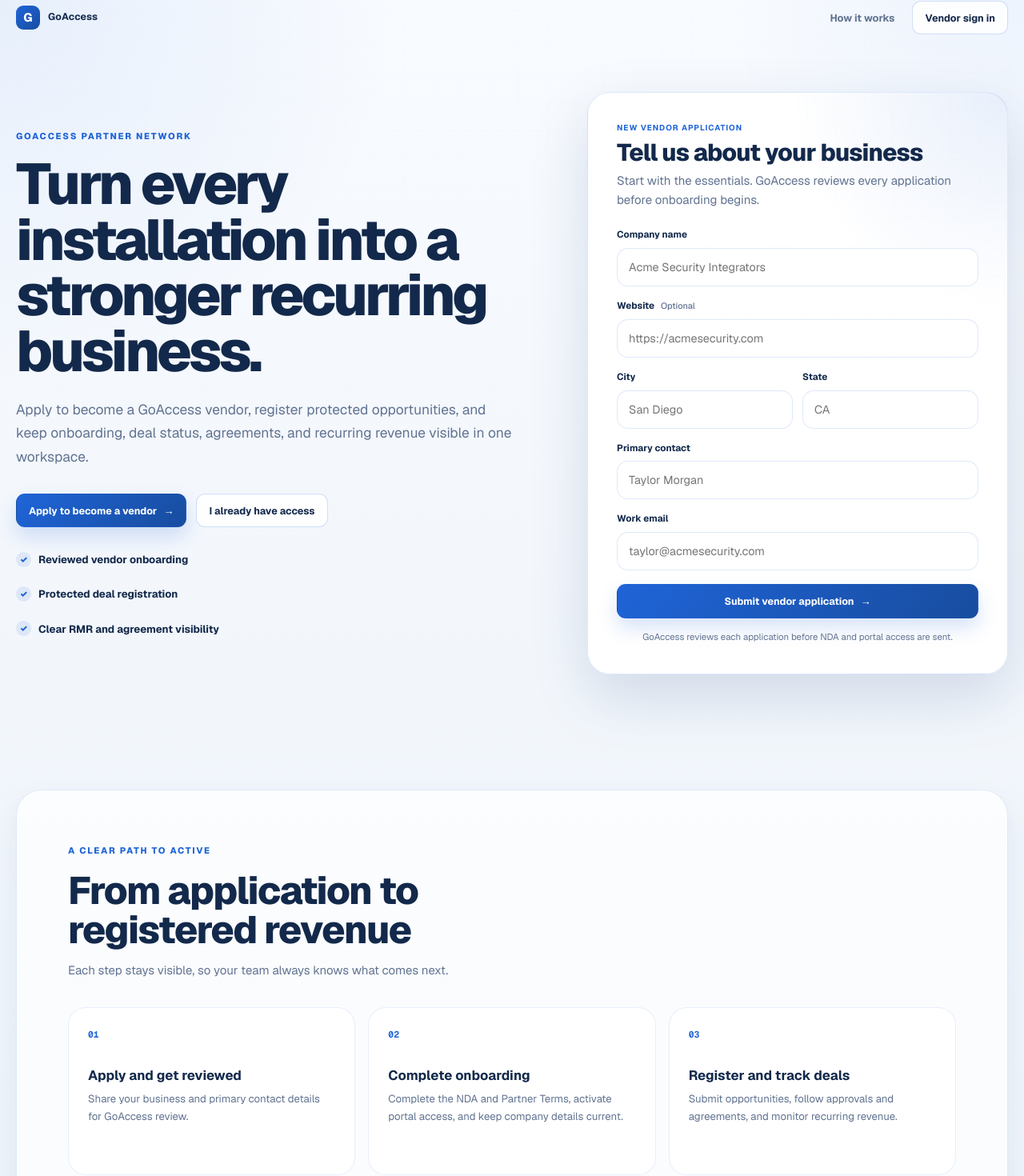
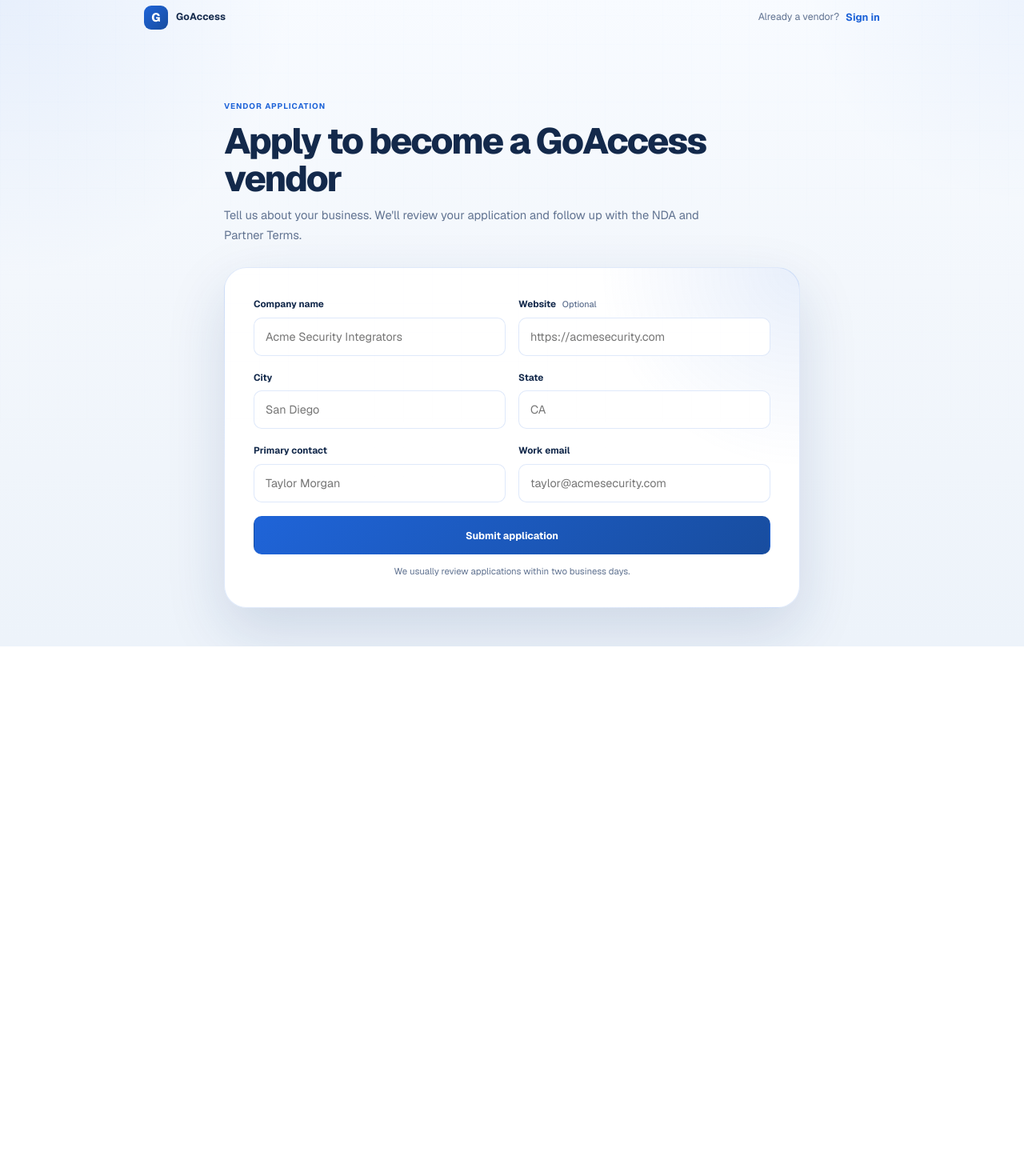
Before and after one commit to Brandonoswalt18-bot/PRM, a Next.js app: page / in a window 1280 px wide. Shown: the part 17-1487 px from the top of the page at 80% size. After the commit the page ends 825 px from the top, so only its background shows below. Built offline with nearby package versions, Linux system fonts and the light colour scheme.

Commit message:
Simplify public application and login UI

```diff
--- a/app/globals.css
+++ b/app/globals.css
@@ -290,6 +290,98 @@ span {
 .public-nav > a:not(.button):hover,
 .public-nav > a:not(.button):focus-visible {
   color: var(--ink);
+}
+
+.public-application-shell {
+  --max: 920px;
+  min-height: 100dvh;
+  padding-bottom: 48px;
+}
+
+.public-application-shell .topbar {
+  margin-top: 24px;
+}
+
+.public-application-shell .public-nav {
+  gap: 8px;
+  color: var(--muted);
+  font-size: 0.82rem;
+}
+
+.public-application-shell .public-nav a {
+  color: var(--signal);
+}
+
+.public-application-main {
+  display: grid;
+  gap: 28px;
+  width: min(720px, 100%);
+  margin: clamp(56px, 8vw, 88px) auto 0;
+}
+
+.public-application-intro {
+  display: grid;
+  gap: 10px;
+}
+
+.public-application-intro .access-label {
+  margin-bottom: 2px;
+}
+
+.public-application-intro h1 {
+  max-width: none;
+  font-size: clamp(2rem, 5vw, 3rem);
+  line-height: 1.05;
+  letter-spacing: -0.045em;
+}
+
+.public-application-intro p {
+  max-width: 620px;
+  margin: 0;
+  color: var(--muted);
+  font-size: 0.98rem;
+  line-height: 1.65;
+}
+
+.public-application-card-simple {
+  padding: 32px;
+  border-color: var(--line-strong);
+  border-radius: 20px;
+  background: #fff;
+  box-shadow: 0 10px 30px rgba(22, 55, 112, 0.07);
+}
+
+.vendor-application-form {
+  gap: 18px;
+}
+
+.vendor-application-fields {
+  display: grid;
+  grid-template-columns: repeat(2, minmax(0, 1fr));
+  gap: 18px 16px;
+}
+
+.vendor-application-form .public-form-field {
+  gap: 7px;
+}
+
+.vendor-application-form .public-form-field input {
+  min-height: 48px;
+  border-radius: 10px;
+  background: #fff;
+}
+
+.vendor-application-form > .button {
+  min-height: 48px;
+  border-radius: 10px;
+  box-shadow: none;
+}
+
+.vendor-application-form .form-message {
+  min-height: 0;
+  margin: -2px 0 0;
+  color: var(--muted);
+  line-height: 1.5;
 }
 
 .public-main {
@@ -3518,6 +3610,91 @@ li + li {
   font-size: 0.76rem;
 }
 
+.auth-login-shell {
+  min-height: 100dvh;
+  padding: 32px 20px;
+  background: #f7f8fa;
+}
+
+.auth-login-layout {
+  display: block;
+  width: min(430px, 100%);
+  overflow: visible;
+  border: 0;
+  border-radius: 0;
+  background: transparent;
+  box-shadow: none;
+}
+
+.auth-login-card {
+  display: grid;
+  align-content: start;
+  padding: 36px;
+  border: 1px solid var(--line-strong);
+  border-radius: 18px;
+  background: #fff;
+  box-shadow: 0 8px 24px rgba(22, 55, 112, 0.06);
+}
+
+.auth-login-brand {
+  justify-self: start;
+  margin-bottom: 44px;
+  color: var(--ink);
+  text-decoration: none;
+}
+
+.auth-login-brand .brand-mark {
+  width: 32px;
+  height: 32px;
+  border-radius: 9px;
+  box-shadow: none;
+}
+
+.auth-login-card .login-card-heading {
+  gap: 6px;
+}
+
+.auth-login-card .login-card-heading h1 {
+  max-width: none;
+  font-size: 1.75rem;
+  line-height: 1.15;
+  letter-spacing: -0.035em;
+}
+
+.auth-login-card .login-form {
+  gap: 16px;
+  margin: 28px 0 12px;
+}
+
+.auth-login-card .login-input {
+  min-height: 48px;
+  border-radius: 10px;
+  background: #fff;
+}
+
+.auth-login-card .login-submit {
+  min-height: 48px;
+  border-radius: 10px;
+}
+
+.auth-login-card .form-message {
+  min-height: 0;
+  margin: 2px 0 0;
+  font-size: 0.78rem;
+  line-height: 1.5;
+}
+
+.auth-login-card .login-footer {
+  padding-top: 18px;
+  border-top: 1px solid var(--line);
+}
+
+.auth-login-card .login-reset-link {
+  margin-top: 12px;
+  color: var(--muted);
+  font-weight: 600;
+}
+
 @media (max-width: 960px) {
   .public-hero {
     grid-template-columns: 1fr;
@@ -3566,8 +3743,40 @@ li + li {
 }
 
 @media (max-width: 760px) {
+  .public-application-shell {
+    width: min(100% - 28px, var(--max));
+    padding-bottom: 32px;
+  }
+
+  .public-application-shell .topbar {
+    margin-top: 18px;
+  }
+
+  .public-application-shell .public-nav > span {
+    display: none;
+  }
+
+  .public-application-main {
+    gap: 24px;
+    margin-top: 44px;
+  }
+
+  .public-application-intro h1 {
+    font-size: clamp(2rem, 10vw, 2.65rem);
+  }
+
+  .public-application-card-simple {
+    padding: 24px;
+    border-radius: 18px;
+  }
+
+  .vendor-application-fields {
+    grid-template-columns: 1fr;
+    gap: 16px;
+  }
+
   .public-nav > a:not(.button) {
-    display: none;
+    display: inline-flex;
   }
 
   .public-hero {
@@ -3634,6 +3843,23 @@ li + li {
 
   .login-footer > * {
     width: auto;
+  }
+
+  .auth-login-shell {
+    padding: 20px 14px;
+  }
+
+  .auth-login-layout {
+    border-radius: 0;
+  }
+
+  .auth-login-card {
+    padding: 30px 24px;
+    border-radius: 16px;
+  }
+
+  .auth-login-brand {
+    margin-bottom: 36px;
   }
 }
 
--- a/components/marketing/demo-request-form.tsx
+++ b/components/marketing/demo-request-form.tsx
@@ -78,7 +78,8 @@ export function DemoRequestForm() {
   }
 
   return (
-    <form className="cta-form" onSubmit={handleSubmit}>
+    <form className="cta-form vendor-application-form" onSubmit={handleSubmit}>
+      <div className="vendor-application-fields">
         <label className="form-field public-form-field" htmlFor="vendor-company-name">
           <span>Company name</span>
           <input
@@ -106,7 +107,6 @@ export function DemoRequestForm() {
             onFocus={() => trackEvent("vendor_application_field_focused", { field: "website" })}
           />
         </label>
-      <div className="inline-form-grid">
         <label className="form-field public-form-field" htmlFor="vendor-city">
           <span>City</span>
           <input
@@ -135,7 +135,6 @@ export function DemoRequestForm() {
             required
           />
         </label>
-      </div>
         <label className="form-field public-form-field" htmlFor="vendor-contact-name">
           <span>Primary contact</span>
           <input
@@ -168,9 +167,9 @@ export function DemoRequestForm() {
             required
           />
         </label>
+      </div>
       <button className="button button-primary" type="submit" disabled={status === "submitting"}>
-        <span>{status === "submitting" ? "Submitting..." : "Submit vendor application"}</span>
-        {status !== "submitting" ? <span aria-hidden="true" className="button-arrow">→</span> : null}
+        {status === "submitting" ? "Submitting..." : "Submit application"}
       </button>
       <p
         className={`form-message ${
@@ -178,7 +177,7 @@ export function DemoRequestForm() {
         } ${status === "error" ? "form-message-error" : ""}`.trim()}
         aria-live="polite"
       >
-        {message || "GoAccess reviews each application before NDA and portal access are sent."}
+        {message || "We usually review applications within two business days."}
       </p>
     </form>
   );
--- a/components/marketing/marketing-page.tsx
+++ b/components/marketing/marketing-page.tsx
@@ -3,85 +3,32 @@ import { DemoRequestForm } from "@/components/marketing/demo-request-form";
 
 export function MarketingPage() {
   return (
-    <div className="site-shell public-shell">
+    <div className="site-shell public-shell public-application-shell">
       <header className="topbar topbar-minimal">
         <Link className="brand brand-light" href="/">
           <span className="brand-mark brand-mark-light">G</span>
           <span className="brand-text">GoAccess</span>
         </Link>
         <nav aria-label="Public navigation" className="public-nav">
-          <a href="#how-it-works">How it works</a>
-          <Link className="button button-secondary" href="/login">
-            Vendor sign in
-          </Link>
+          <span>Already a vendor?</span>
+          <Link href="/login">Sign in</Link>
         </nav>
       </header>
 
-      <main className="public-main">
-        <section className="public-hero">
-          <div className="public-hero-copy">
-            <span className="eyebrow">GOACCESS PARTNER NETWORK</span>
-            <h1>Turn every installation into a stronger recurring business.</h1>
-            <p className="public-lede">
-              Apply to become a GoAccess vendor, register protected opportunities, and keep onboarding,
-              deal status, agreements, and recurring revenue visible in one workspace.
-            </p>
-            <div className="public-hero-actions">
-              <a className="button button-primary" href="#application">
-                Apply to become a vendor
-                <span aria-hidden="true" className="button-arrow">→</span>
-              </a>
-              <Link className="button button-ghost" href="/login">
-                I already have access
-              </Link>
-            </div>
-            <ul className="public-proof-list" aria-label="Portal benefits">
-              <li>Reviewed vendor onboarding</li>
-              <li>Protected deal registration</li>
-              <li>Clear RMR and agreement visibility</li>
-            </ul>
-          </div>
-
-          <article aria-labelledby="application-title" className="public-application-card" id="application">
-            <div className="public-application-heading">
-              <span className="access-label">New vendor application</span>
-              <h2 id="application-title">Tell us about your business</h2>
-              <p>Start with the essentials. GoAccess reviews every application before onboarding begins.</p>
-            </div>
-            <DemoRequestForm />
-          </article>
+      <main className="public-application-main">
+        <section className="public-application-intro">
+          <span className="access-label">Vendor application</span>
+          <h1>Apply to become a GoAccess vendor</h1>
+          <p>
+            Tell us about your business. We&apos;ll review your application and follow up with the NDA and Partner Terms.
+          </p>
         </section>
 
-        <section aria-labelledby="process-title" className="public-process" id="how-it-works">
-          <div className="public-section-heading">
-            <span className="eyebrow">A CLEAR PATH TO ACTIVE</span>
-            <h2 id="process-title">From application to registered revenue</h2>
-            <p>Each step stays visible, so your team always knows what comes next.</p>
-          </div>
-          <div className="public-process-grid">
-            <article>
-              <span>01</span>
-              <h3>Apply and get reviewed</h3>
-              <p>Share your business and primary contact details for GoAccess review.</p>
-            </article>
-            <article>
-              <span>02</span>
-              <h3>Complete onboarding</h3>
-              <p>Complete the NDA and Partner Terms, activate portal access, and keep company details current.</p>
-            </article>
-            <article>
-              <span>03</span>
-              <h3>Register and track deals</h3>
-              <p>Submit opportunities, follow approvals and agreements, and monitor recurring revenue.</p>
-            </article>
-          </div>
-        </section>
+        <article aria-labelledby="application-title" className="public-application-card public-application-card-simple" id="application">
+          <h2 className="sr-only" id="application-title">Vendor application details</h2>
+          <DemoRequestForm />
+        </article>
       </main>
-
-      <footer className="public-footer">
-        <span>GoAccess Vendor Portal</span>
-        <Link href="/login">Vendor sign in</Link>
-      </footer>
     </div>
   );
 }
```
Also changed, not shown: app/login/page.tsx (+10 -27 lines), 1 other file (tests, documents, lock files or other folders). Lines whose indentation alone changed are shown as unchanged.
